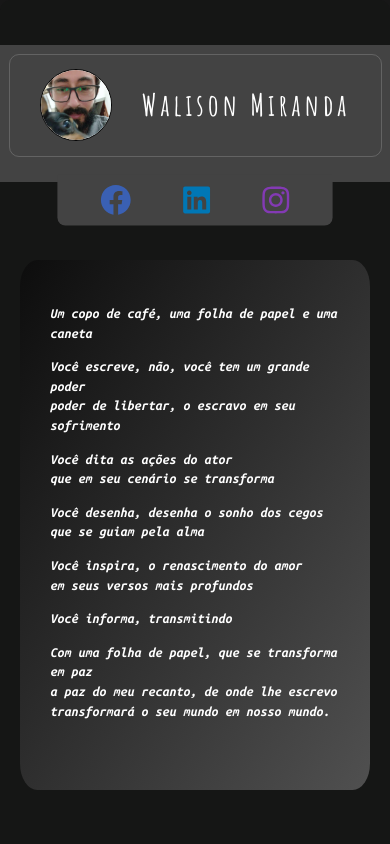
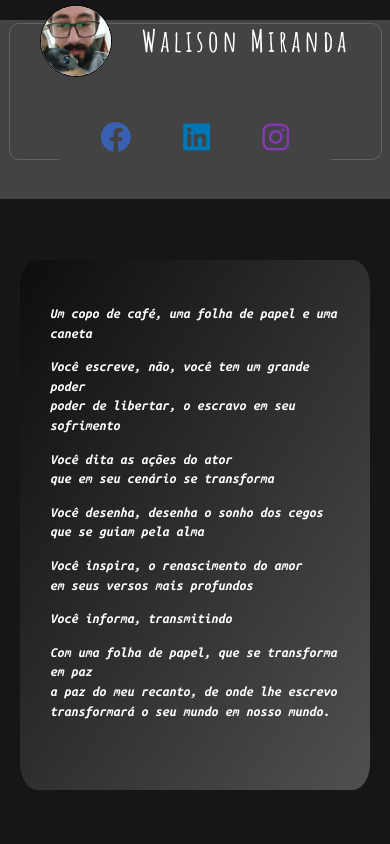
Before and after one commit to WalisonMiranda/Pagina-Poesias, a React (Create React App) app: page / in a window 390 px wide. Shown: the top 844 px of the page. Built offline with nearby package versions, Linux system fonts and the light colour scheme.

Commit message:
Update style.css

```diff
--- a/src/components/header/style.css
+++ b/src/components/header/style.css
@@ -63,9 +63,9 @@
 
 @media (max-width: 760px) {
     .container {
-        height: 15vh;
+        height: 20vh;
         width: 100vw;
-        top: 45px;
+        top: 20px;
         margin: 0;
         padding-top: 10px;
         border-radius: 0;
@@ -75,13 +75,13 @@
     .head {
         height: 80%;
         width: 90%;
-        margin-top: 75px;
+        margin-top: 55px;
         flex-direction: column;
         justify-content: center;
     }
 
     .profile {
-        margin-top: 100px;
+
         padding-bottom: 15px;
         justify-content: space-between;
     }
```
